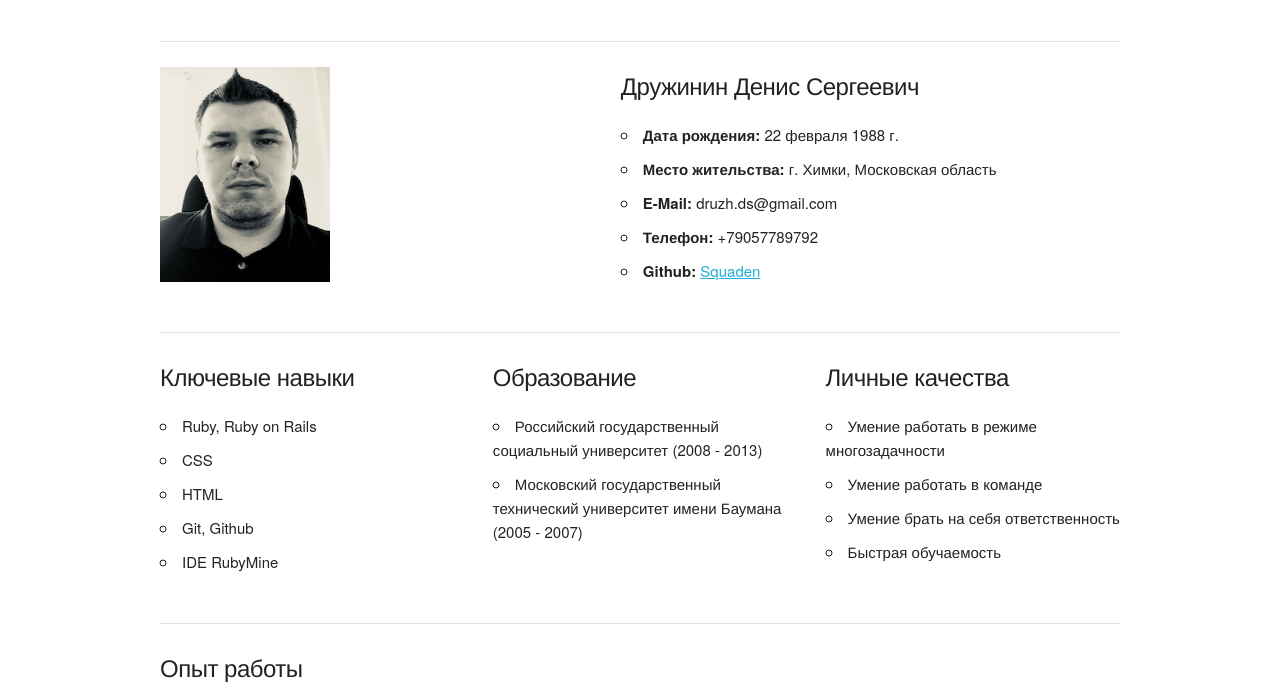
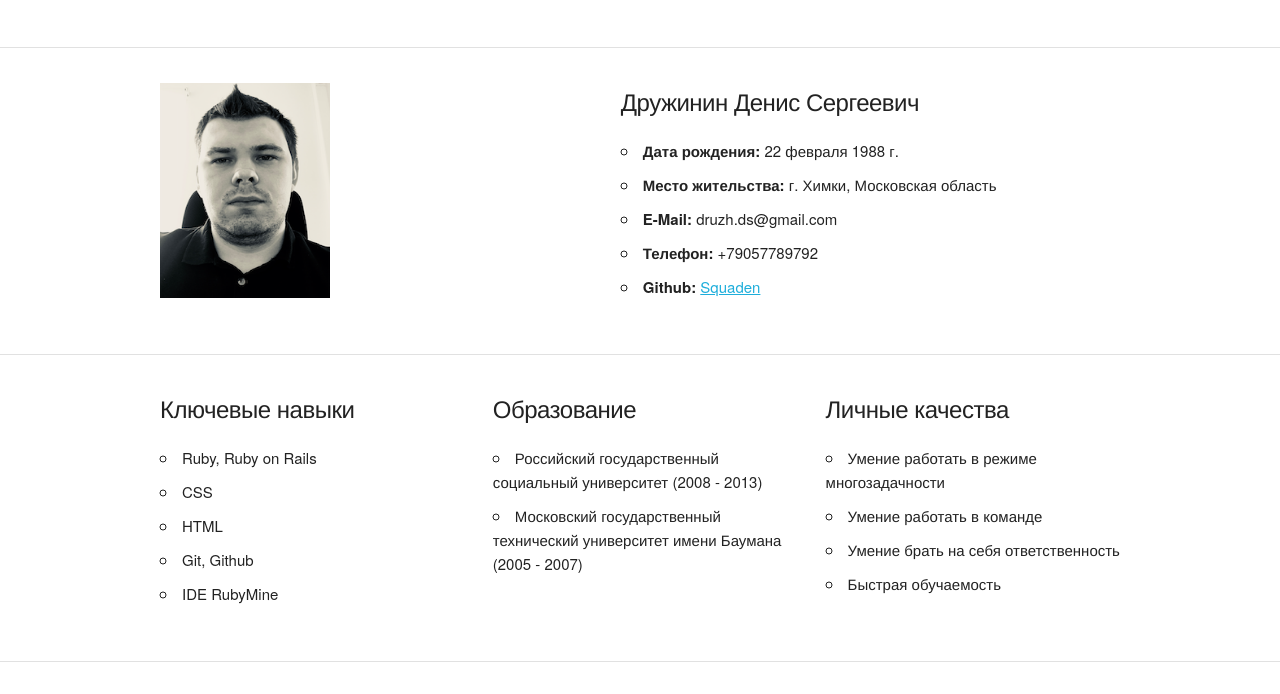
Before and after one commit to squaden/cv, a plain HTML site: page index.html in a window 1280 px wide. Shown: the part 44-738 px from the top of the page. Drawn offline with Linux system fonts and the light colour scheme.

Commit message:
Delete table

```diff
--- a/index.html
+++ b/index.html
@@ -12,16 +12,8 @@
 <body>
   <div class='container'>
     <h4 style='text-align:center'>Ruby on Rails разработчик</h4>
-    <table class="u-full-width">
-      <thead>
-        <tr>
-          <th></th>
-        </tr>
-      </thead>
-      <tbody>
-      </tbody>
-    </table>
   </div>
+  <hr>
   <div class='container'>
     <div class='one-half column value'>
       <img src='images/iam.png' width='170' height='215'>
@@ -39,16 +31,8 @@
         </ul>
       </div>
     </div>
-    <table class="u-full-width">
-      <thead>
-        <tr>
-          <th></th>
-        </tr>
-      </thead>
-      <tbody>
-      </tbody>
-    </table>
   </div>
+  <hr>
   <div class='container'>
     <div class='one-third column value'>
       <h5>Ключевые навыки</h5>
@@ -77,16 +61,8 @@
         <li>Быстрая обучаемость</li>
       </ul>
     </div>
-    <table class="u-full-width">
-      <thead>
-        <tr>
-          <th></th>
-        </tr>
-      </thead>
-      <tbody>
-      </tbody>
-    </table>
   </div>
+  <hr>
   <div class='container'>
       <h5>Опыт работы</h5>
     <p><b>Authentica</b> (07.2015 - н.в.)<br>Специалист технической поддержки</p>
```
